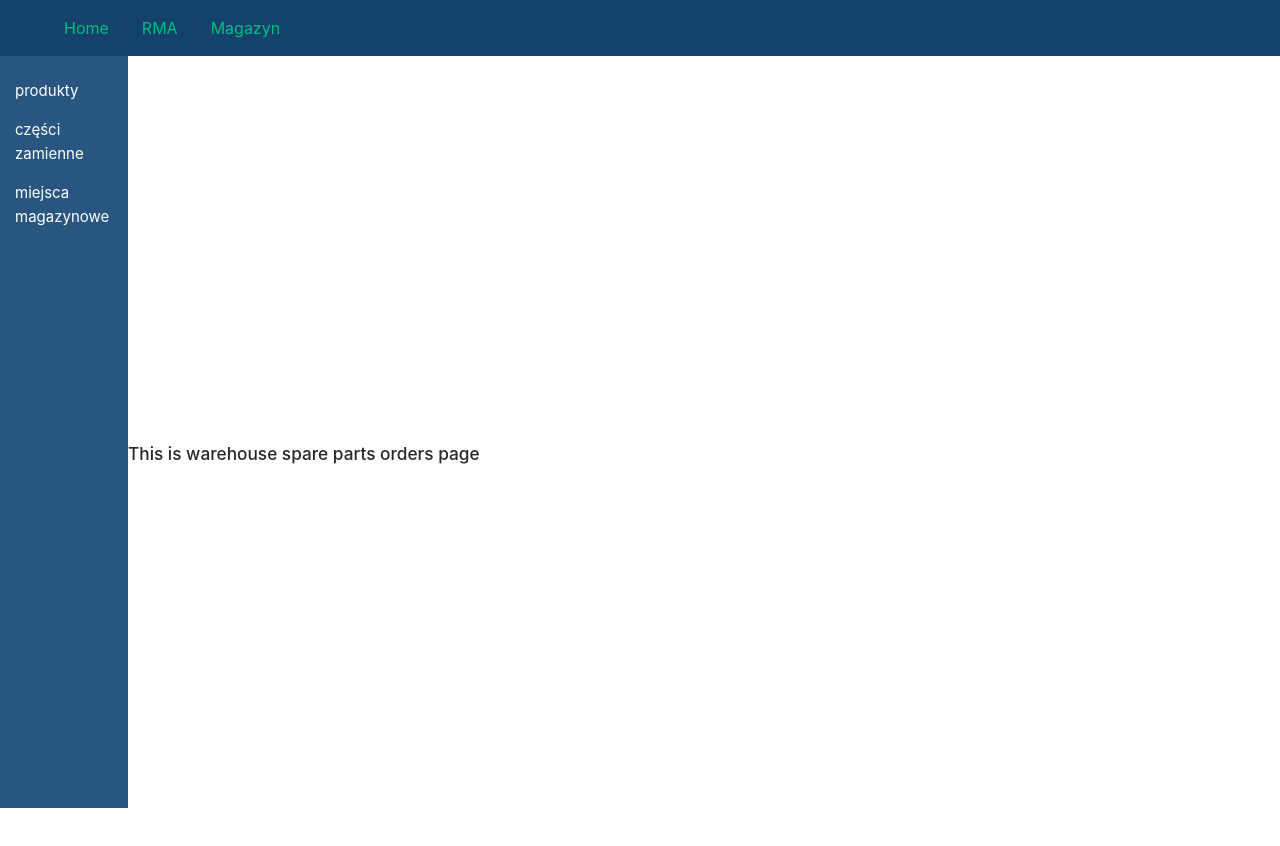
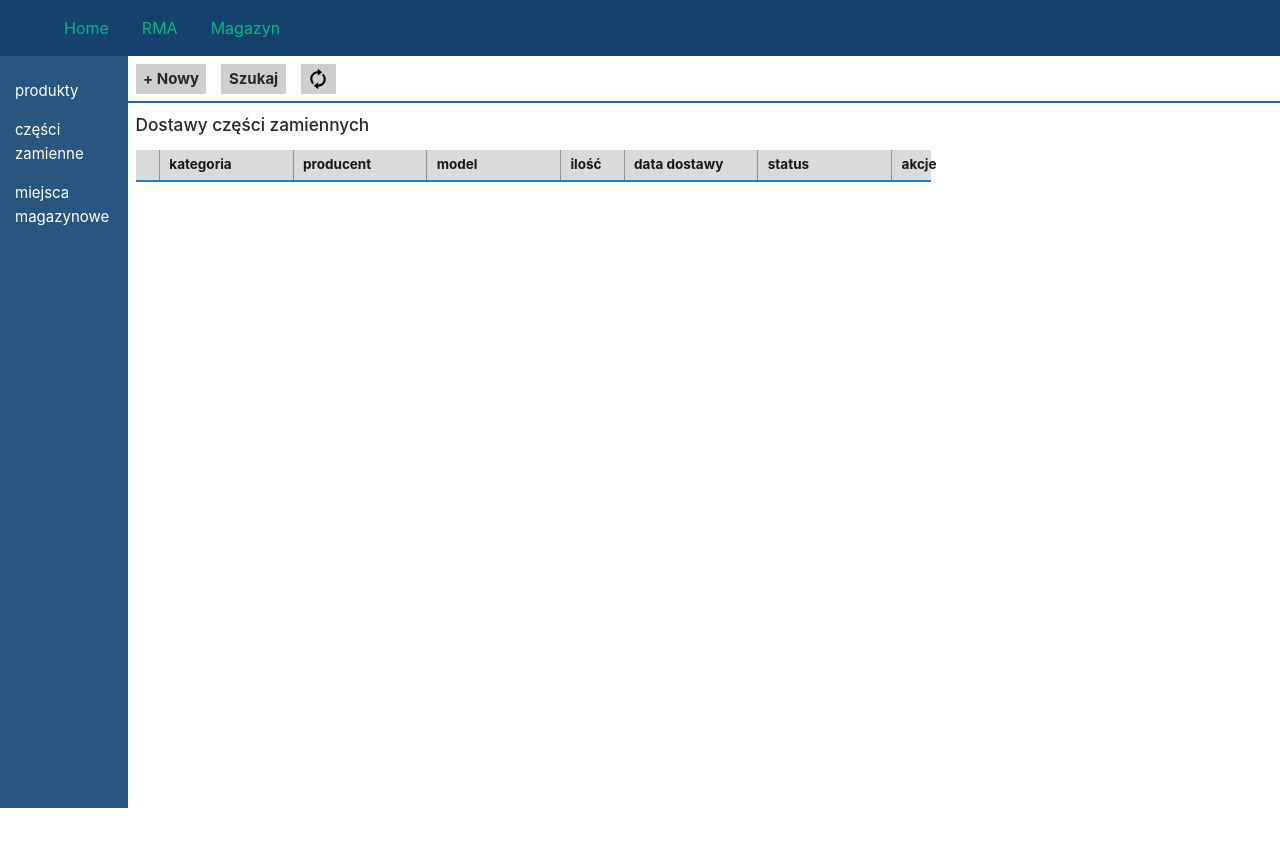
Before and after one commit to TheWolek/rma-front, a Vue app: page /warehouse/spareparts/orders in a window 1280 px wide. Shown: the top 846 px of the page. After the commit the page ends 808 px from the top, so only its background shows below. Built offline with nearby package versions, Linux system fonts and the light colour scheme; no server answers.

Commit message:
view, components and state boilderplate

```diff
--- /dev/null
+++ b/src/components/Warehouse/Spareparts/orders/actions.vue
@@ -0,0 +1,30 @@
+<script>
+export default {
+    data() {
+        return {
+            loading: false
+        }
+    },
+    methods: {
+        toggleNewModal() {
+
+        },
+        toggleFindModal() {
+
+        },
+        onRefresh() {
+
+        }
+    }
+}
+</script>
+<template>
+    <div class="actions">
+        <div class="actionBtn" id="btn1" @click="toggleNewModal"> + Nowy</div>
+        <div class="actionBtn" id="btn2" @click="toggleFindModal">Szukaj</div>
+        <div class="actionBtn" id="btn5" @click="onRefresh"><img src="@/assets/refresh.svg" :class="{active: this.loading}"/></div>
+    </div>
+</template>
+<style>
+
+</style>
--- /dev/null
+++ b/src/components/Warehouse/Spareparts/orders/createModal.vue
@@ -0,0 +1,11 @@
+<script>
+export default {
+
+}
+</script>
+<template>
+
+</template>
+<script>
+
+</script>
--- /dev/null
+++ b/src/components/Warehouse/Spareparts/orders/ordersTable.vue
@@ -0,0 +1,79 @@
+<script>
+import { mapState } from 'vuex'
+import LoadingDots from "../../../icons/loadingDots.vue"
+
+export default {
+    data() {
+        return {
+            loading: false
+        }
+    },
+    components: {LoadingDots},
+    computed: {
+        ...mapState({
+            orders: state => state.sparepartsOrders.orders
+        })
+    },
+    mounted() {
+        this.emitter.on("refreshing", state => {
+            if (state) {
+                this.loading = true
+            } else {
+                this.loading = false
+            }
+        })
+    }
+}
+</script>
+<template>
+    <div class="sparepartsOrdersTable">
+
+        <table>
+            <div class="loadingWrap" :class="{active: this.loading}">
+                <LoadingDots :active="this.loading"/>
+            </div>
+            <tr>
+                <th></th>
+                <th>kategoria</th>
+                <th>producent</th>
+                <th>model</th>
+                <th>ilość</th>
+                <th>data dostawy</th>
+                <th>status</th>
+                <th>akcje</th>
+            </tr>
+        </table>
+    </div>
+</template>
+<style>
+    .sparepartsOrdersTable table {
+        width: 70%;
+    }
+
+    .sparepartsOrdersTable table tr th:nth-child(1), .sparepartsOrdersTable table tr td:nth-child(1) {
+        width: 3%;
+    }
+
+    .sparepartsOrdersTable table tr th:nth-child(5), .sparepartsOrdersTable table tr td:nth-child(5) {
+        width: 8%;
+    }
+
+    .sparepartsOrdersTable table tr th:last-of-type, .sparepartsOrdersTable table tr td:last-of-type {
+        width: 5%;
+    }
+
+    table .loadingWrap {
+        position: absolute;
+        top: 0;
+        left: 0;
+        width: 100%;
+        height: 100%;
+        display: none
+    }
+
+    table .loadingWrap.active {
+        display: block;
+        background: rgba(85, 85, 85, 0.322);
+        z-index: 2;
+    }
+</style>
--- a/src/store/index.js
+++ b/src/store/index.js
@@ -1,10 +1,12 @@
 import { createStore } from "vuex";
 import changeShelve from './modules/changeShelve'
 import items from './modules/items'
+import sparepartsOrders from "./modules/sparepartsOrders";
 
 export default createStore({
     modules: {
         changeShelve,
-        items
+        items,
+        sparepartsOrders
     }
 })
--- /dev/null
+++ b/src/store/modules/sparepartsOrders.js
@@ -0,0 +1,18 @@
+const state = {
+    orders: []
+}
+
+const mutations = {
+
+}
+
+const actions = {
+
+}
+
+export default {
+    state,
+    mutations,
+    actions,
+    namespaced: true
+}
--- a/src/views/Warehouse/Spareparts/orders.vue
+++ b/src/views/Warehouse/Spareparts/orders.vue
@@ -1,13 +1,30 @@
+<script>
+import actions from '../../../components/Warehouse/Spareparts/orders/actions.vue'
+import createModal from '../../../components/Warehouse/Spareparts/orders/createModal.vue'
+import Table from '../../../components/Warehouse/Spareparts/orders/ordersTable.vue'
+
+export default {
+  components: {actions, createModal, Table}
+}
+</script>
 <template>
   <div id="warehouseSparepartsOrders">
-    <h1>This is warehouse spare parts orders page</h1>
+    <createModal/>
+    <actions/>
+    <div class="warehouseSparepartsOrders_wrap">
+      <h1>Dostawy części zamiennych</h1>
+      <Table/>
+    </div>
   </div>
 </template>
 
 <style>
 #warehouseSparepartsOrders {
-    min-height: 100vh;
     display: flex;
-    align-items: center;
+    flex-direction: column;
+}
+
+.warehouseSparepartsOrders_wrap {
+  padding: .5em;
 }
 </style>
```
Also changed, not shown: src/components/Warehouse/Spareparts/orders/row.vue (added).
